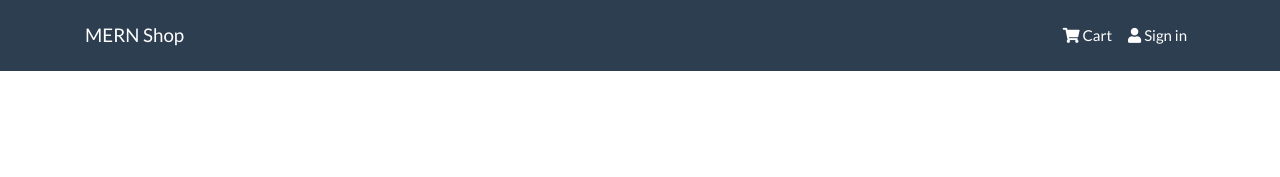
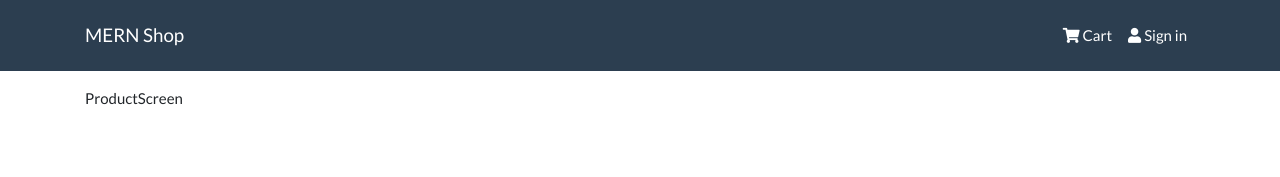
Before and after one commit to moghanbari/mern-ecommerce, a React (Create React App) app in the folder client/: page /product/1 in a window 1280 px wide. Shown: the top 177 px of the page. Built offline with nearby package versions, Linux system fonts and the light colour scheme.

Commit message:
Created productScreen and added it to the router in App. Changed a tag to router link inside Product component

```diff
--- a/client/src/App.js
+++ b/client/src/App.js
@@ -4,6 +4,7 @@
 import Header from './components/layouts/Header'
 import Footer from './components/layouts/Footer'
 import HomeScreen from './screens/HomeScreen'
+import ProductScreen from './screens/ProductScreen'
 
 const App = () => {
   return (
@@ -12,6 +13,7 @@
       <main className='py-3'>
         <Container>
           <Route path='/' component={HomeScreen} exact />
+          <Route path='/product/:id' component={ProductScreen} />
         </Container>
       </main>
       <Footer />
--- a/client/src/components/Product.js
+++ b/client/src/components/Product.js
@@ -1,20 +1,21 @@
 import React from 'react'
+import { Link } from 'react-router-dom'
 import { Card } from 'react-bootstrap'
 import Rating from './Rating'
 
 const Product = ({ product }) => {
   return (
     <Card className='my-3 p-3 rounded'>
-      <a href={`/product/${product._id}`}>
+      <Link to={`/product/${product._id}`}>
         <Card.Img src={product.image} variant='top' />
-      </a>
+      </Link>
 
       <Card.Body>
-        <a href={`/product/${product._id}`}>
+        <Link to={`/product/${product._id}`}>
           <Card.Title as='div'>
             <strong>{product.name}</strong>
           </Card.Title>
-        </a>
+        </Link>
 
         <Card.Text as='div'>
           <Rating value={product.rating} reviews={product.numReviews} />
--- /dev/null
+++ b/client/src/screens/ProductScreen.js
@@ -0,0 +1,7 @@
+import React from 'react'
+
+const ProductScreen = () => {
+  return <div>ProductScreen</div>
+}
+
+export default ProductScreen
```
